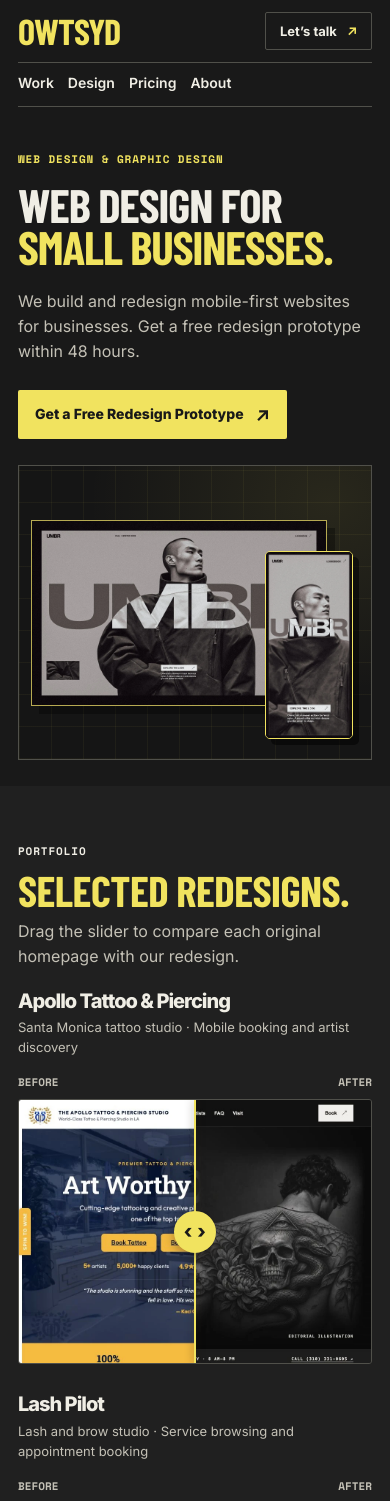
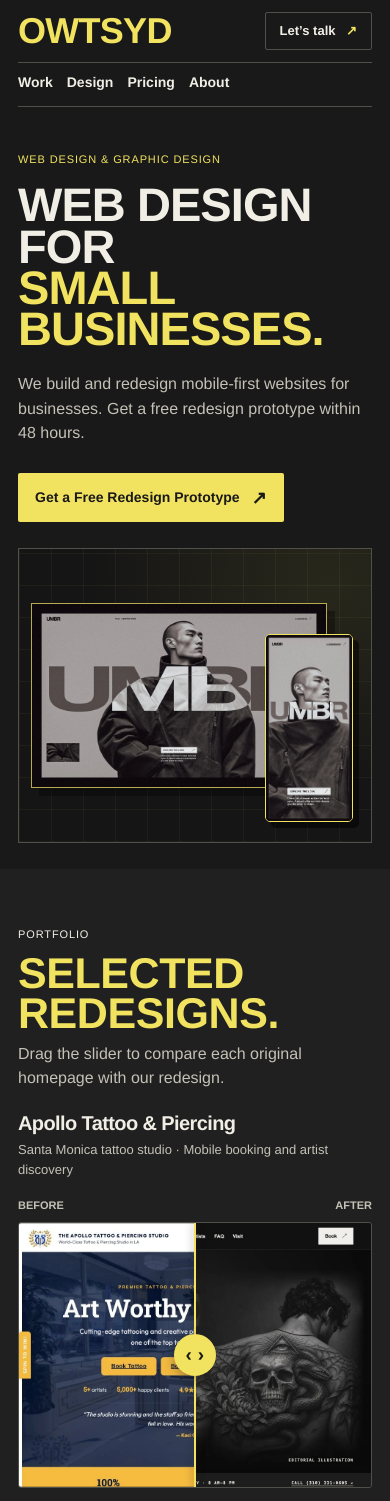
Before and after one commit to KatanaM1/owtsyd, a React (Vite) app: page / in a window 390 px wide. Shown: the top 1501 px of the page. Built offline with nearby package versions, Linux system fonts and the light colour scheme.

Commit message:
Update fonts to Helvetica Neue

```diff
--- a/src/styles.css
+++ b/src/styles.css
@@ -1,4 +1,4 @@
-@import url('https://fonts.googleapis.com/css2?family=Barlow+Condensed:wght@600;700&family=Inter:wght@400;500;600;700;800&family=Space+Mono:wght@400;700&display=swap');
+
 
 :root {
   color-scheme: dark;
@@ -11,14 +11,37 @@
   --line: #50504a;
   --hover: #fff294;
   --focus: var(--yellow);
-  --mono: 'Space Mono', monospace;
-  --display: 'Barlow Condensed', 'Arial Narrow', Impact, sans-serif;
+
+  /* Задаем семейства шрифтов.
+     Браузер сам возьмет Helvetica Neue на Mac, и Arial на Windows */
+  --font-heavy: 'Helvetica Neue', 'HelveticaNeue', Helvetica, Arial, sans-serif;
+  --font-medium: 'Helvetica Neue', 'HelveticaNeue', Helvetica, Arial, sans-serif;
 }
+
 * { box-sizing: border-box; }
 html { scroll-behavior: smooth; }
-body { margin: 0; color: var(--text); background: var(--paper); font: 400 16px/1.55 'Inter', system-ui, sans-serif; }
+
+/* Основной текст (We build and redesign...) - Medium */
+body {
+  margin: 0;
+  color: var(--text);
+  background: var(--paper);
+  font-family: var(--font-medium);
+  font-weight: 500; /* Это дает "Medium" толщину */
+  font-size: 16px;
+  line-height: 1.55;
+}
+
 h1,h2,h3,p,figure { margin: 0; }
-h1,h2,h3 { line-height: 1.03; letter-spacing: -.065em; }
+
+/* Заголовки (Web design for small businesses) - Heavy */
+h1,h2,h3 {
+  line-height: 1.03;
+  letter-spacing: -.02em;
+  font-family: var(--font-heavy);
+  font-weight: 800; /* Это дает "Heavy" толщину */
+}
+
 a { color: inherit; text-decoration: none; }
 button,input,select,textarea { font: inherit; }
 button { cursor: pointer; }
@@ -28,24 +51,70 @@ section[id] { scroll-margin-top: 14px; }
 .dark { background: #131313; }
 .skip { position: absolute; z-index: 5; left: 12px; top: 12px; padding: 10px; background: var(--yellow); color: var(--paper); transform: translateY(-150%); }
 .skip:focus { transform: translateY(0); }
+
 .header,.footer { display: flex; justify-content: space-between; align-items: center; gap: 18px; }
 .header { min-height: 83px; border-bottom: 1px solid var(--line); }
-.brand { display: inline-flex; align-items: center; color: var(--yellow); font: 700 clamp(36px,5vw,63px)/.8 var(--display); letter-spacing: -.025em; white-space: nowrap; }
-nav { display: flex; align-items: center; gap: clamp(16px,3vw,39px); font-weight: 600; font-size: 14px; }
+
+/* Логотип OWTSYD */
+.brand {
+  display: inline-flex;
+  align-items: center;
+  color: var(--yellow);
+  font-family: var(--font-heavy);
+  font-weight: 800;
+  font-size: clamp(36px,5vw,63px);
+  line-height: .8;
+  letter-spacing: -.02em;
+  white-space: nowrap;
+}
+
+/* Навигация */
+nav { display: flex; align-items: center; gap: clamp(16px,3vw,39px); font-family: var(--font-medium); font-weight: 600; font-size: 14px; }
 nav a:hover { color: var(--yellow); text-decoration: underline; text-underline-offset: 4px; }
 .footer a:hover { color: var(--yellow); }
-.top-link { border: 1px solid var(--line); padding: 8px 14px; border-radius: 2px; font-size: 13px; font-weight: 700; white-space: nowrap; }
+.top-link { border: 1px solid var(--line); padding: 8px 14px; border-radius: 2px; font-size: 13px; font-weight: 600; white-space: nowrap; }
 .top-link span { margin-left: 7px; color: var(--yellow); }
 .top-link:hover { border-color: var(--yellow); background: var(--panel); }
 .hero { display: grid; grid-template-columns: 1.05fr 1fr; gap: clamp(20px,4vw,58px); align-items: center; padding-block: clamp(46px,7vw,104px); }
-.label { font: 700 11px/1.5 var(--mono); letter-spacing: .08em; text-transform: uppercase; }
+
+/* Мелкие метки (Web design & graphic design) - Medium */
+.label {
+  font-family: var(--font-medium);
+  font-weight: 500; /* Medium */
+  font-size: 11px;
+  line-height: 1.5;
+  letter-spacing: .08em;
+  text-transform: uppercase;
+}
+
 .label i { display: inline-block; width: 8px; height: 8px; margin-right: 6px; background: currentColor; border-radius: 50%; }
 .hero .label { color: var(--yellow); }
 .contact .label { color: var(--yellow); }
-h1 { max-width: 720px; margin-block: 17px 22px; font: 700 clamp(55px,6.5vw,99px)/.88 var(--display); letter-spacing: -.023em; text-transform: uppercase; }
+
+/* Главный заголовок (Web design for small businesses) - Heavy */
+h1 {
+  max-width: 720px;
+  margin-block: 17px 22px;
+  font-family: var(--font-heavy);
+  font-weight: 800; /* Heavy */
+  font-size: clamp(55px,6.5vw,99px);
+  line-height: .88;
+  letter-spacing: -.02em;
+  text-transform: uppercase;
+}
 h1 em { display: block; color: var(--yellow); font-style: normal; }
-.lede { max-width: 410px; margin-bottom: 27px; color: var(--muted); font-size: clamp(16px,1.45vw,19px); }
-.button { display: inline-flex; align-items: center; justify-content: space-between; gap: 12px; min-height: 49px; padding: 11px 16px; border: 1px solid transparent; border-radius: 2px; font-size: 14px; line-height: 1.35; font-weight: 800; }
+
+/* Основной текст под заголовком (We build and redesign...) - Medium */
+.lede {
+  max-width: 410px;
+  margin-bottom: 27px;
+  color: var(--muted);
+  font-family: var(--font-medium);
+  font-weight: 500; /* Medium */
+  font-size: clamp(16px,1.45vw,19px);
+}
+
+.button { display: inline-flex; align-items: center; justify-content: space-between; gap: 12px; min-height: 49px; padding: 11px 16px; border: 1px solid transparent; border-radius: 2px; font-size: 14px; line-height: 1.35; font-weight: 600; font-family: var(--font-medium); }
 .button span { font-size: 18px; }
 .accent { color: #191919; background: var(--yellow); }
 .accent:hover { background: var(--hover); }
@@ -57,8 +126,20 @@ h1 em { display: block; color: var(--yellow); font-style: normal; }
 .hero-window { width: 84%; margin-right: 9%; border: 1px solid #b7aa52; box-shadow: 8px 8px 0 #0005; }
 .hero-phone { position: absolute; bottom: 7%; right: 5%; width: 25%; border: 1px solid var(--yellow); border-radius: 5px; box-shadow: 6px 6px 0 #0008; }
 .section { padding-block: clamp(57px,8vw,104px); }
-h2 { color: var(--yellow); margin-top: 10px; font: 700 clamp(43px,5.4vw,74px)/.93 var(--display); letter-spacing: -.012em; text-transform: uppercase; }
-h3 { font-size: clamp(20px,2.2vw,28px); font-weight: 800; letter-spacing: -.05em; }
+
+/* Заголовки секций (Selected redesigns, Clear starting prices) */
+h2 {
+  color: var(--yellow);
+  margin-top: 10px;
+  font-family: var(--font-heavy);
+  font-weight: 800;
+  font-size: clamp(43px,5.4vw,74px);
+  line-height: .93;
+  letter-spacing: -.01em;
+  text-transform: uppercase;
+}
+
+h3 { font-size: clamp(20px,2.2vw,28px); font-weight: 800; letter-spacing: -.03em; }
 .about p:last-child { margin-top: 18px; max-width: 470px; color: var(--muted); }
 .work { background: var(--panel); }
 .section-heading { display: flex; align-items: end; justify-content: space-between; gap: 18px; margin-bottom: 31px; }
@@ -67,7 +148,7 @@ h3 { font-size: clamp(20px,2.2vw,28px); font-weight: 800; letter-spacing: -.05em
 .project { min-width: 0; }
 .project p { margin-top: 6px; font-size: 13px; color: var(--muted); }
 .comparison { margin-top: 17px; }
-.comparison figcaption { display: flex; justify-content: space-between; gap: 12px; margin-bottom: 8px; color: var(--muted); font: 700 11px/1.5 var(--mono); text-transform: uppercase; }
+.comparison figcaption { display: flex; justify-content: space-between; gap: 12px; margin-bottom: 8px; color: var(--muted); font-family: var(--font-medium); font-weight: 600; font-size: 11px; text-transform: uppercase; }
 .comparison-stage { --position: 50%; position: relative; aspect-ratio: 4/3; overflow: hidden; border: 1px solid var(--line); border-radius: 3px; background: var(--surface); }
 .comparison-stage:focus-within { outline: 3px solid var(--focus); outline-offset: 4px; }
 .comparison-stage img { position: absolute; inset: 0; display: block; width: 100%; height: 100%; user-select: none; pointer-events: none; }
@@ -82,8 +163,8 @@ h3 { font-size: clamp(20px,2.2vw,28px); font-weight: 800; letter-spacing: -.05em
 .plan.feature { background: var(--panel); }
 .plan-audience { margin-top: 16px; color: var(--muted); }
 .plan-type { color: var(--muted); margin-top: 6px; }
-.price { display: flex; align-items: baseline; gap: 8px; margin-top: 16px; font-size: clamp(38px,4.5vw,62px); font-weight: 800; letter-spacing: -.075em; line-height: 1; }
-.price span { font: 700 11px var(--mono); text-transform: uppercase; letter-spacing: 0; }
+.price { display: flex; align-items: baseline; gap: 8px; margin-top: 16px; font-family: var(--font-heavy); font-weight: 800; font-size: clamp(38px,4.5vw,62px); letter-spacing: -.05em; line-height: 1; }
+.price span { font-family: var(--font-medium); font-weight: 600; font-size: 11px; text-transform: uppercase; letter-spacing: 0; }
 .plan ul { display: grid; gap: 8px; margin: 20px 0 24px; padding: 0; list-style: none; }
 .plan li::before { content: '✓'; color: var(--yellow); margin-right: 8px; font-weight: 800; }
 .plan .button { margin-top: auto; }
@@ -92,7 +173,7 @@ h3 { font-size: clamp(20px,2.2vw,28px); font-weight: 800; letter-spacing: -.05em
 .process { background: var(--panel); }
 .steps { display: grid; grid-template-columns: repeat(3,minmax(0,1fr)); gap: 20px; padding: 0; margin: 0; list-style: none; }
 .steps li { border-top: 1px solid var(--line); padding-top: 15px; }
-.steps li > span { font: 700 12px var(--mono); color: var(--yellow); }
+.steps li > span { font-family: var(--font-medium); font-weight: 700; font-size: 12px; color: var(--yellow); }
 .steps h3 { margin-block: 10px 9px; }
 .steps p { color: var(--muted); }
 .about { display: grid; grid-template-columns: .55fr 1fr; align-items: center; gap: clamp(24px,6vw,80px); }
@@ -115,6 +196,7 @@ textarea { resize: vertical; }
 .form-actions { display: flex; align-items: center; flex-wrap: wrap; gap: 12px; }
 #form-status { font-size: 13px; color: var(--yellow); }
 #form-status:empty { display: none; }
+
 @media (max-width: 1000px) { .wrap { width: calc(100% - 60px); } }
 @media (max-width: 760px) {
   .wrap { width: calc(100% - 36px); }
@@ -151,7 +233,7 @@ textarea { resize: vertical; }
 .merch-project img { display: block; width: 100%; height: auto; border-radius: 3px; }
 .merch-project .merch-cover { aspect-ratio: 4/3; object-fit: cover; }
 .merch-project .merch-cover-hkg { object-position: center 49%; }
-.merch-project h4 { margin: 11px 0 4px; font-size: 17px; line-height: 1.2; letter-spacing: -.035em; }
+.merch-project h4 { margin: 11px 0 4px; font-family: var(--font-heavy); font-weight: 800; font-size: 17px; line-height: 1.2; letter-spacing: -.02em; }
 .merch-project summary { width: fit-content; cursor: pointer; color: var(--yellow); font-size: 13px; font-weight: 700; }
 .merch-project details img { margin-top: 9px; }
 .graphic-actions,.contact-actions { display: flex; flex-wrap: wrap; align-items: center; gap: 12px; }
@@ -163,8 +245,8 @@ textarea { resize: vertical; }
 .contact-actions .outline { color: var(--yellow); border-color: var(--line); }
 .contact-actions .outline:hover { background: #f1e35f12; border-color: var(--yellow); }
 .maintenance { display: grid; grid-template-columns: 1fr 1fr; gap: clamp(18px,4vw,44px); align-items: start; margin-top: 24px; border: 1px solid var(--line); border-radius: 3px; background: var(--surface); padding: clamp(20px,4vw,42px); }
-.care-price { margin: 12px 0 8px; color: var(--yellow); font-size: clamp(26px,4vw,40px); font-weight: 700; letter-spacing: -.05em; line-height: 1.1; }
-.care-price span { font-size: 14px; letter-spacing: 0; }
+.care-price { margin: 12px 0 8px; color: var(--yellow); font-family: var(--font-heavy); font-weight: 800; font-size: clamp(26px,4vw,40px); letter-spacing: -.03em; line-height: 1.1; }
+.care-price span { font-family: var(--font-medium); font-size: 14px; letter-spacing: 0; }
 .maintenance h3 { margin-block: 9px; color: var(--yellow); }
 .maintenance p:last-child { color: var(--muted); max-width: 330px; }
 .maintenance ul { display: grid; gap: 8px; margin: 0 0 18px; padding-left: 20px; }
```
